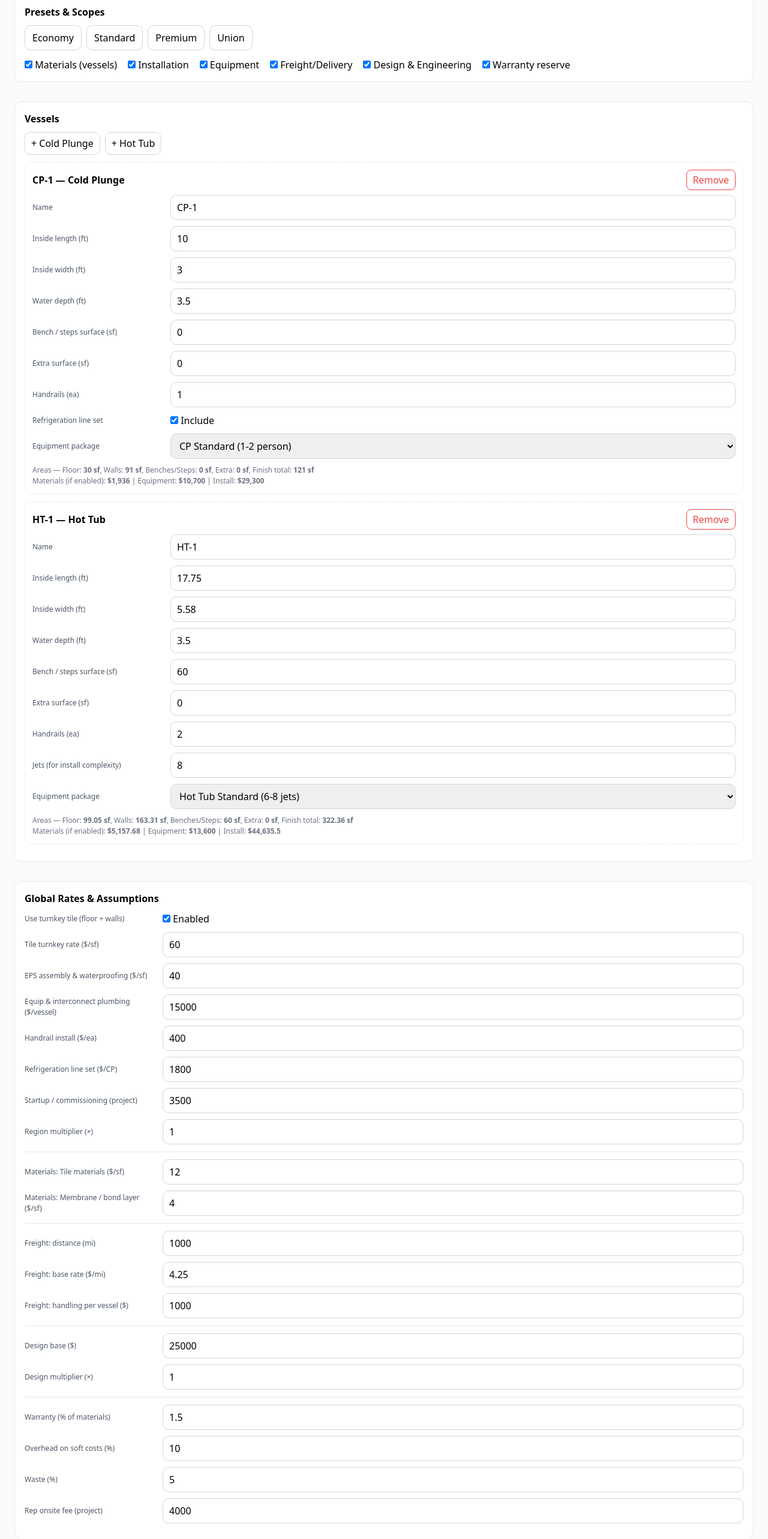
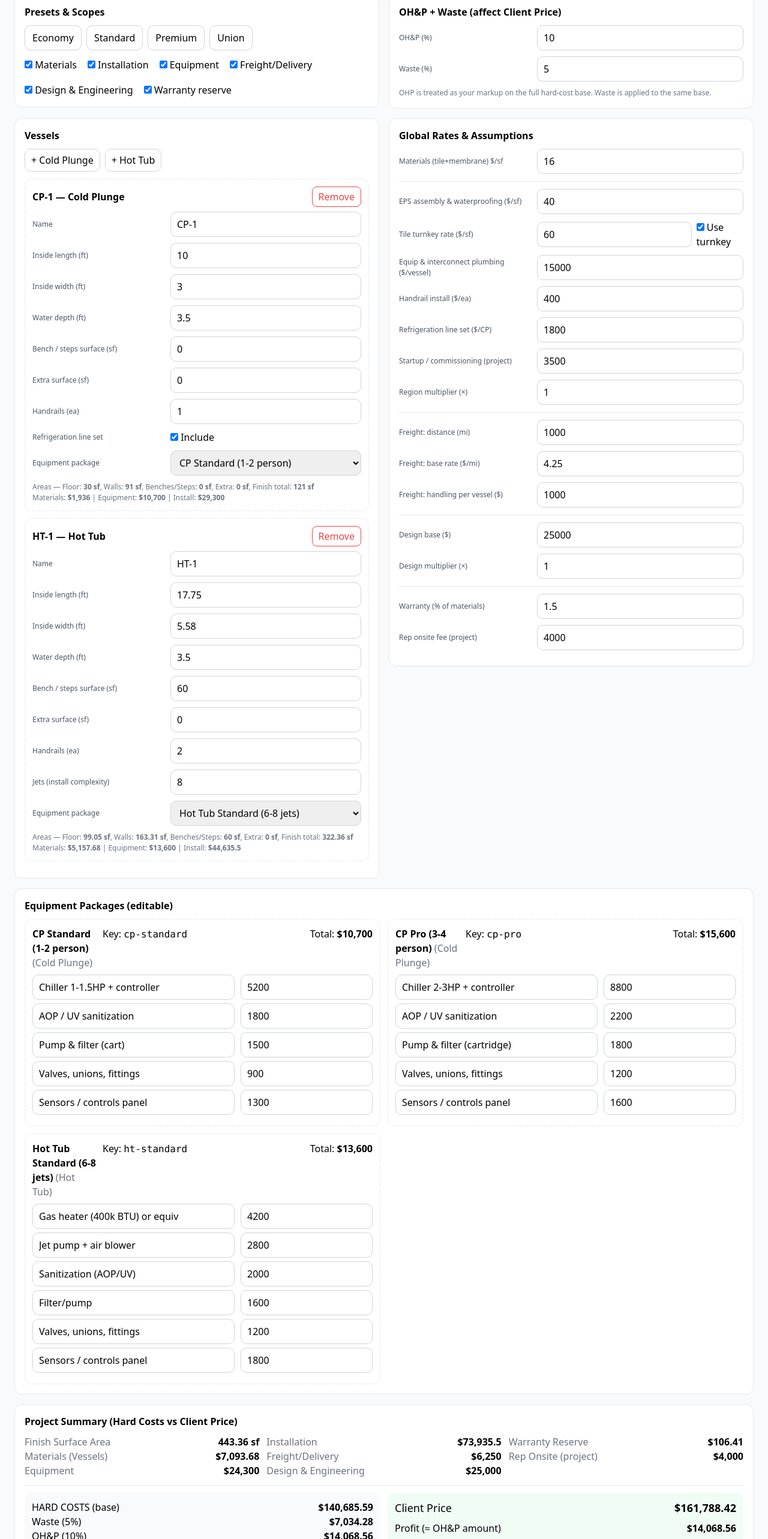
Before and after one commit to brocherrera-dot/Calculator, a React (Vite) app: page / in a window 1280 px wide. Shown: the part 114-2680 px from the top of the page at 60% size. Built offline with nearby package versions, Linux system fonts and the light colour scheme.

Commit message:
Update EpsPoolCalculator.tsx

```diff
--- a/src/components/EpsPoolCalculator.tsx
+++ b/src/components/EpsPoolCalculator.tsx
@@ -20,7 +20,7 @@ interface Vessel {
   extraSf: number;   // any other surfaces you want to add
   handrails: number; // count
   refrigerationLine: boolean; // cold plunge only
-  jets: number;      // hot tub: number of jets (for future install calc)
+  jets: number;      // hot tub: number of jets (install complexity placeholder)
   equipmentPackageKey: string; // key into equipment packages map
 }
 
@@ -34,15 +34,6 @@ interface EquipmentPackage {
   label: string;
   appliesTo: VesselType[];     // which vessel types it fits
   items: EquipmentLineItem[];  // editable line items
-}
-
-interface Scopes {
-  materials: boolean;
-  installation: boolean;
-  equipment: boolean;
-  freight: boolean;
-  designEng: boolean;
-  warranty: boolean;
 }
 
 /** ---------- defaults ---------- */
@@ -86,19 +77,34 @@ const DEFAULT_PACKAGES: EquipmentPackage[] = [
   },
 ];
 
-/** ---------- UI bits ---------- */
+/** ---------- tiny UI bits ---------- */
 const Card: React.FC<{ title?: string }> = ({ title, children }) => (
-  <div style={{ background: "#fff", border: "1px solid #e5e7eb", borderRadius: 12, padding: 16, marginBottom: 16 }}>
+  <div style={{ background: "#fff", border: "1px solid #e5e7eb", borderRadius: 12, padding: 16 }}>
     {title ? <div style={{ fontWeight: 600, marginBottom: 10 }}>{title}</div> : null}
     {children}
   </div>
 );
+
+const GridWrap: React.FC = ({ children }) => (
+  <div
+    style={{
+      display: "grid",
+      gap: 16,
+      gridTemplateColumns: "repeat(auto-fit, minmax(360px, 1fr))",
+      alignItems: "start",
+    }}
+  >
+    {children}
+  </div>
+);
+
 const Row: React.FC<{ label: string }> = ({ label, children }) => (
   <div style={{ display: "grid", gridTemplateColumns: "220px 1fr", alignItems: "center", gap: 10, marginBottom: 10 }}>
     <div style={{ fontSize: 12, color: "#4b5563" }}>{label}</div>
     <div>{children}</div>
   </div>
 );
+
 const Num: React.FC<{ value: number; onChange: (n: number) => void; step?: number }> = ({ value, onChange, step = 1 }) => (
   <input
     type="number"
@@ -111,28 +117,25 @@ const Num: React.FC<{ value: number; onChange: (n: number) => void; step?: numbe
 
 /** ---------- main ---------- */
 export default function EpsPoolCalculator() {
-  /** Project-level scopes */
-  const [scopes, setScopes] = useState<Scopes>({
-    materials: true,
-    installation: true,
-    equipment: true,
-    freight: true,
-    designEng: true,
-    warranty: true,
-  });
+  /** Project-level scopes (Design/Eng is separate from Equipment, as requested) */
+  const [scopeMaterials, setScopeMaterials] = useState(true);
+  const [scopeInstallation, setScopeInstallation] = useState(true);
+  const [scopeEquipment, setScopeEquipment] = useState(true);
+  const [scopeFreight, setScopeFreight] = useState(true);
+  const [scopeDesignEng, setScopeDesignEng] = useState(true);
+  const [scopeWarranty, setScopeWarranty] = useState(true);
 
   /** Global rates & knobs */
-  // Materials (materials-only modelling; turnkey tile is handled in Installation)
-  const [tileMaterialsPerSf, setTileMaterialsPerSf] = useState(12);
-  const [membranePerSf, setMembranePerSf] = useState(4);
+  // SIMPLIFIED: one combined materials rate for tile + membrane + bond ($/sf)
+  const [materialsPerSf, setMaterialsPerSf] = useState(16); // e.g., tile+thinset+grout+membrane
 
   // Installation
-  const [repOnsiteFee, setRepOnsiteFee] = useState(4000);     // per project
-  const [epsWpPerSf, setEpsWpPerSf] = useState(40);           // $/sf EPS assembly + waterproofing
-  const [tileTurnkeyPerSf, setTileTurnkeyPerSf] = useState(60); // $/sf including thinset/grout/materials (floor+walls)
+  const [repOnsiteFee, setRepOnsiteFee] = useState(4000);           // per project
+  const [epsWpPerSf, setEpsWpPerSf] = useState(40);                 // $/sf EPS assembly + waterproofing
+  const [tileTurnkeyPerSf, setTileTurnkeyPerSf] = useState(60);     // $/sf (floor+walls) installed, turnkey
   const [useTileTurnkey, setUseTileTurnkey] = useState(true);
   const [equipPlumbPerVessel, setEquipPlumbPerVessel] = useState(15000); // $/vessel (MEP tie-ins)
-  const [handrailInstallPerEa, setHandrailInstallPerEa] = useState(400); // install per handrail
+  const [handrailInstallPerEa, setHandrailInstallPerEa] = useState(400); // per handrail
   const [refrigLinePerCP, setRefrigLinePerCP] = useState(1800);          // cold plunge only
   const [startupLump, setStartupLump] = useState(3500);                  // per project
   const [regionMult, setRegionMult] = useState(1.0);                     // adjusts install & freight
@@ -149,8 +152,8 @@ export default function EpsPoolCalculator() {
   // Warranty (on materials subtotal only)
   const [warrantyPctOfMaterials, setWarrantyPctOfMaterials] = useState(1.5);
 
-  // Overhead & Waste
-  const [overheadPct, setOverheadPct] = useState(10);
+  // OH&P and Waste
+  const [ohpPct, setOhpPct] = useState(10); // applied to full hard-cost base (your markup)
   const [wastePct, setWastePct] = useState(5);
 
   /** Equipment packages (editable) */
@@ -159,8 +162,8 @@ export default function EpsPoolCalculator() {
   /** Vessels list */
   const mkId = () => Math.random().toString(36).slice(2, 9);
   const [vessels, setVessels] = useState<Vessel[]>([
-    { id: mkId(), type: "Cold Plunge", name: "CP-1", length_ft: 10, width_ft: 3, waterDepth_ft: 3.5, benchSf: 0, extraSf: 0, handrails: 1, refrigerationLine: true, jets: 0, equipmentPackageKey: "cp-standard" },
-    { id: mkId(), type: "Hot Tub", name: "HT-1", length_ft: 17.75, width_ft: 5.58, waterDepth_ft: 3.5, benchSf: 60, extraSf: 0, handrails: 2, refrigerationLine: false, jets: 8, equipmentPackageKey: "ht-standard" },
+    { id: mkId(), type: "Cold Plunge", name: "CP-1", length_ft: 10, width_ft: 3, waterDepth_ft: 3.5, benchSf: 0,  extraSf: 0, handrails: 1, refrigerationLine: true,  jets: 0, equipmentPackageKey: "cp-standard" },
+    { id: mkId(), type: "Hot Tub",     name: "HT-1", length_ft: 17.75, width_ft: 5.58, waterDepth_ft: 3.5, benchSf: 60, extraSf: 0, handrails: 2, refrigerationLine: false, jets: 8, equipmentPackageKey: "ht-standard" },
   ]);
 
   const addVessel = (t: VesselType) => {
@@ -194,21 +197,19 @@ export default function EpsPoolCalculator() {
       const extraSf = clampN(v.extraSf);
       const finishSf = floorSf + wallSf + benchSf + extraSf;
 
-      // Materials (materials-only path)
-      const perSfMaterials = clampN(tileMaterialsPerSf) + clampN(membranePerSf);
-      const materialsSubtotal = scopes.materials ? perSfMaterials * finishSf : 0;
+      // Materials (single combined $/sf)
+      const materialsSubtotal = scopeMaterials ? clampN(materialsPerSf) * finishSf : 0;
 
       // Equipment package
       const pkg = packages.find(p => p.key === v.equipmentPackageKey && p.appliesTo.includes(v.type));
-      const equipmentSubtotal = scopes.equipment && pkg ? pkg.items.reduce((s, it) => s + clampN(it.cost), 0) : 0;
+      const equipmentSubtotal = scopeEquipment && pkg ? pkg.items.reduce((s, it) => s + clampN(it.cost), 0) : 0;
 
       // Installation
       let install = 0;
-      if (scopes.installation) {
-        // EPS assembly + waterproofing (all finish surfaces)
-        install += clampN(epsWpPerSf) * finishSf;
+      if (scopeInstallation) {
+        install += clampN(epsWpPerSf) * finishSf; // EPS assembly + waterproofing (all finish area)
 
-        // Tile turnkey (floor + walls only, benches optional depending on design)
+        // Tile turnkey (floor + walls only)
         if (useTileTurnkey) {
           install += clampN(tileTurnkeyPerSf) * (floorSf + wallSf);
         }
@@ -224,7 +225,7 @@ export default function EpsPoolCalculator() {
           install += clampN(refrigLinePerCP);
         }
 
-        // Jet complexity placeholder (hot tub): +$100 per jet beyond 6, just as a simple scalar
+        // Jet complexity placeholder (hot tub): +$100 per jet beyond 6
         if (v.type === "Hot Tub" && v.jets > 6) {
           install += (v.jets - 6) * 100;
         }
@@ -241,8 +242,8 @@ export default function EpsPoolCalculator() {
       };
     });
   }, [
-    vessels, scopes.materials, scopes.equipment, scopes.installation,
-    tileMaterialsPerSf, membranePerSf,
+    vessels, scopeMaterials, scopeEquipment, scopeInstallation,
+    materialsPerSf,
     epsWpPerSf, useTileTurnkey, tileTurnkeyPerSf,
     equipPlumbPerVessel, handrailInstallPerEa, refrigLinePerCP, regionMult,
     packages,
@@ -253,29 +254,44 @@ export default function EpsPoolCalculator() {
     const finishSfTotal = vesselCalcs.reduce((s, c) => s + c.areas.finishSf, 0);
 
     const materialsSubtotal = vesselCalcs.reduce((s, c) => s + c.materialsSubtotal, 0);
+
     const equipmentSubtotal = vesselCalcs.reduce((s, c) => s + c.equipmentSubtotal, 0);
+
     const installSubtotal   = vesselCalcs.reduce((s, c) => s + c.installSubtotal, 0);
 
-    // Freight
-    const freightTotal = scopes.freight
+    const freightTotal = scopeFreight
       ? (clampN(miles) * clampN(dollarsPerMile) + vessels.length * clampN(handlingPerVessel)) * clampN(regionMult)
       : 0;
 
-    // Design & Engineering
-    const designEngineering = scopes.designEng ? clampN(designBase) * clampN(designMult) : 0;
+    const designEngineering = scopeDesignEng ? clampN(designBase) * clampN(designMult) : 0;
 
-    // Warranty on materials only
-    const warrantyReserve = scopes.warranty ? materialsSubtotal * (clampN(warrantyPctOfMaterials) / 100) : 0;
+    const warrantyReserve = scopeWarranty ? materialsSubtotal * (clampN(warrantyPctOfMaterials) / 100) : 0;
 
-    // Soft costs (non-materials)
-    const softCosts = freightTotal + installSubtotal + equipmentSubtotal + designEngineering + warrantyReserve;
+    // HARD COSTS (your cost basis before OH&P & Waste)
+    const hardCostsBase =
+      materialsSubtotal +
+      equipmentSubtotal +
+      installSubtotal +
+      freightTotal +
+      designEngineering +
+      warrantyReserve +
+      (scopeInstallation ? clampN(repOnsiteFee) * 1 : 0); // project-level rep fee
 
-    // Overhead on soft costs
-    const overhead = softCosts * (clampN(overheadPct) / 100);
+    // Waste applied to hard costs base
+    const wasteAmount = hardCostsBase * (clampN(wastePct) / 100);
 
-    const subtotalPreWaste = materialsSubtotal + softCosts + overhead;
-    const totalWithWaste   = subtotalPreWaste * (1 + clampN(wastePct) / 100);
-    const effectivePerSf   = finishSfTotal > 0 ? totalWithWaste / finishSfTotal : 0;
+    // OHP (your markup) applied to hard costs base
+    const ohpAmount = hardCostsBase * (clampN(ohpPct) / 100);
+
+    // Client price
+    const clientPrice = hardCostsBase + wasteAmount + ohpAmount;
+
+    // Profit proxy = OHP amount (since OHP includes your profit & overhead)
+    const profit = ohpAmount;
+    const grossMarginPct = clientPrice > 0 ? (profit / clientPrice) * 100 : 0;
+
+    // Effective $/sf (based on client price)
+    const effectivePerSf = finishSfTotal > 0 ? clientPrice / finishSfTotal : 0;
 
     return {
       finishSfTotal,
@@ -285,18 +301,24 @@ export default function EpsPoolCalculator() {
       freightTotal,
       designEngineering,
       warrantyReserve,
-      overhead,
-      subtotalPreWaste,
-      totalWithWaste,
+      repOnsiteFee,
+      hardCostsBase,
+      wasteAmount,
+      ohpAmount,
+      clientPrice,
+      profit,
+      grossMarginPct,
       effectivePerSf,
     };
   }, [
-    vesselCalcs, scopes.freight, scopes.designEng, scopes.warranty,
-    miles, dollarsPerMile, handlingPerVessel, regionMult,
-    designBase, designMult, warrantyPctOfMaterials, overheadPct, wastePct, vessels.length,
+    vesselCalcs,
+    scopeFreight, miles, dollarsPerMile, handlingPerVessel, regionMult,
+    scopeDesignEng, designBase, designMult,
+    scopeWarranty, warrantyPctOfMaterials,
+    repOnsiteFee, wastePct, ohpPct, vessels.length,
   ]);
 
-  /** ---- Presets (affect rates only, not geometry) ---- */
+  /** ---- Presets (affect rates only) ---- */
   const applyPreset = (p: "Economy" | "Standard" | "Premium" | "Union") => {
     if (p === "Economy") {
       setRegionMult(0.95);
@@ -309,7 +331,7 @@ export default function EpsPoolCalculator() {
       setRefrigLinePerCP(1400);
       setStartupLump(2500);
       setDesignMult(0.9);
-      setOverheadPct(8);
+      setOhpPct(8);
     } else if (p === "Standard") {
       setRegionMult(1.0);
       setDollarsPerMile(4.25);
@@ -321,7 +343,7 @@ export default function EpsPoolCalculator() {
       setRefrigLinePerCP(1800);
       setStartupLump(3500);
       setDesignMult(1.0);
-      setOverheadPct(10);
+      setOhpPct(10);
     } else if (p === "Premium") {
       setRegionMult(1.15);
       setDollarsPerMile(5.0);
@@ -333,7 +355,7 @@ export default function EpsPoolCalculator() {
       setRefrigLinePerCP(2400);
       setStartupLump(4500);
       setDesignMult(1.2);
-      setOverheadPct(12);
+      setOhpPct(12);
     } else {
       setRegionMult(1.25);
       setDollarsPerMile(5.25);
@@ -345,13 +367,15 @@ export default function EpsPoolCalculator() {
       setRefrigLinePerCP(2600);
       setStartupLump(5200);
       setDesignMult(1.25);
-      setOverheadPct(15);
+      setOhpPct(15);
     }
   };
 
+  /** ---------- UI ---------- */
   return (
     <div style={{ display: "grid", gap: 16 }}>
-      {/* Presets & Scopes */}
+      {/* Top controls in columns */}
+      <GridWrap>
         <Card title="Presets & Scopes">
           <div style={{ display: "flex", gap: 8, flexWrap: "wrap", marginBottom: 12 }}>
             {(["Economy", "Standard", "Premium", "Union"] as const).map((p) => (
@@ -361,26 +385,26 @@ export default function EpsPoolCalculator() {
             ))}
           </div>
           <div style={{ display: "flex", gap: 18, flexWrap: "wrap" }}>
-          {([
-            ["materials", "Materials (vessels)"],
-            ["installation", "Installation"],
-            ["equipment", "Equipment"],
-            ["freight", "Freight/Delivery"],
-            ["designEng", "Design & Engineering"],
-            ["warranty", "Warranty reserve"],
-          ] as const).map(([key, label]) => (
-            <label key={key}>
-              <input
-                type="checkbox"
-                checked={(scopes as any)[key]}
-                onChange={(e) => setScopes((s) => ({ ...s, [key]: e.target.checked }))}
-              />{" "}
-              {label}
-            </label>
-          ))}
+            <label><input type="checkbox" checked={scopeMaterials}   onChange={e=>setScopeMaterials(e.target.checked)} /> Materials</label>
+            <label><input type="checkbox" checked={scopeInstallation} onChange={e=>setScopeInstallation(e.target.checked)} /> Installation</label>
+            <label><input type="checkbox" checked={scopeEquipment}    onChange={e=>setScopeEquipment(e.target.checked)} /> Equipment</label>
+            <label><input type="checkbox" checked={scopeFreight}      onChange={e=>setScopeFreight(e.target.checked)} /> Freight/Delivery</label>
+            <label><input type="checkbox" checked={scopeDesignEng}    onChange={e=>setScopeDesignEng(e.target.checked)} /> Design & Engineering</label>
+            <label><input type="checkbox" checked={scopeWarranty}     onChange={e=>setScopeWarranty(e.target.checked)} /> Warranty reserve</label>
           </div>
         </Card>
 
+        <Card title="OH&P + Waste (affect Client Price)">
+          <Row label="OH&P (%)"><Num value={ohpPct} onChange={setOhpPct} step={0.5} /></Row>
+          <Row label="Waste (%)"><Num value={wastePct} onChange={setWastePct} step={0.5} /></Row>
+          <div style={{ fontSize: 12, color: "#6b7280", marginTop: 6 }}>
+            OHP is treated as your markup on the full hard-cost base. Waste is applied to the same base.
+          </div>
+        </Card>
+      </GridWrap>
+
+      {/* Vessels panel and global rates side-by-side */}
+      <GridWrap>
         {/* Vessels */}
         <Card title="Vessels">
           <div style={{ display: "flex", gap: 8, marginBottom: 12 }}>
@@ -414,7 +438,7 @@ export default function EpsPoolCalculator() {
                   </Row>
                 )}
                 {v.type === "Hot Tub" && (
-                <Row label="Jets (for install complexity)">
+                  <Row label="Jets (install complexity)">
                     <Num value={v.jets} onChange={n => updateVessel(v.id, { jets: n })} />
                   </Row>
                 )}
@@ -434,30 +458,32 @@ export default function EpsPoolCalculator() {
                 {/* Readout */}
                 <div style={{ marginTop: 10, fontSize: 12, color: "#6b7280" }}>
                   <div>Areas — Floor: <b>{fmt(calc.areas.floorSf)} sf</b>, Walls: <b>{fmt(calc.areas.wallSf)} sf</b>, Benches/Steps: <b>{fmt(calc.areas.benchSf)} sf</b>, Extra: <b>{fmt(calc.areas.extraSf)} sf</b>, Finish total: <b>{fmt(calc.areas.finishSf)} sf</b></div>
-                <div>Materials (if enabled): <b>${fmt(calc.materialsSubtotal)}</b> | Equipment: <b>${fmt(calc.equipmentSubtotal)}</b> | Install: <b>${fmt(calc.installSubtotal)}</b></div>
+                  <div>Materials: <b>${fmt(calc.materialsSubtotal)}</b> | Equipment: <b>${fmt(calc.equipmentSubtotal)}</b> | Install: <b>${fmt(calc.installSubtotal)}</b></div>
                 </div>
               </div>
             );
           })}
         </Card>
 
-      {/* Global Rates */}
+        {/* Global Rates & Freight/Design */}
         <Card title="Global Rates & Assumptions">
-        <Row label="Use turnkey tile (floor + walls)">
-          <label><input type="checkbox" checked={useTileTurnkey} onChange={e => setUseTileTurnkey(e.target.checked)} /> Enabled</label>
+          {/* Materials simplified to single line item */}
+          <Row label="Materials (tile+membrane) $/sf"><Num value={materialsPerSf} onChange={setMaterialsPerSf} /></Row>
+
+          <div style={{ height: 1, background: "#e5e7eb", margin: "12px 0" }} />
+
+          <Row label="EPS assembly & waterproofing ($/sf)"><Num value={epsWpPerSf} onChange={setEpsWpPerSf} /></Row>
+          <Row label="Tile turnkey rate ($/sf)">
+            <div style={{ display: "flex", gap: 8, alignItems: "center" }}>
+              <Num value={tileTurnkeyPerSf} onChange={setTileTurnkeyPerSf} />
+              <label><input type="checkbox" checked={useTileTurnkey} onChange={e => setUseTileTurnkey(e.target.checked)} /> Use turnkey</label>
+            </div>
           </Row>
-        <Row label="Tile turnkey rate ($/sf)"><Num value={tileTurnkeyPerSf} onChange={setTileTurnkeyPerSf} /></Row>
-        <Row label="EPS assembly & waterproofing ($/sf)"><Num value={epsWpPerSf} onChange={setEpsWpPerSf} /></Row>
           <Row label="Equip & interconnect plumbing ($/vessel)"><Num value={equipPlumbPerVessel} onChange={setEquipPlumbPerVessel} /></Row>
           <Row label="Handrail install ($/ea)"><Num value={handrailInstallPerEa} onChange={setHandrailInstallPerEa} /></Row>
           <Row label="Refrigeration line set ($/CP)"><Num value={refrigLinePerCP} onChange={setRefrigLinePerCP} /></Row>
           <Row label="Startup / commissioning (project)"><Num value={startupLump} onChange={setStartupLump} /></Row>
           <Row label="Region multiplier (×)"><Num value={regionMult} onChange={setRegionMult} step={0.01} /></Row>
-
-        <div style={{ height: 1, background: "#e5e7eb", margin: "12px 0" }} />
-
-        <Row label="Materials: Tile materials ($/sf)"><Num value={tileMaterialsPerSf} onChange={setTileMaterialsPerSf} /></Row>
-        <Row label="Materials: Membrane / bond layer ($/sf)"><Num value={membranePerSf} onChange={setMembranePerSf} /></Row>
 
           <div style={{ height: 1, background: "#e5e7eb", margin: "12px 0" }} />
 
@@ -473,15 +499,15 @@ export default function EpsPoolCalculator() {
           <div style={{ height: 1, background: "#e5e7eb", margin: "12px 0" }} />
 
           <Row label="Warranty (% of materials)"><Num value={warrantyPctOfMaterials} onChange={setWarrantyPctOfMaterials} step={0.1} /></Row>
-        <Row label="Overhead on soft costs (%)"><Num value={overheadPct} onChange={setOverheadPct} step={0.5} /></Row>
-        <Row label="Waste (%)"><Num value={wastePct} onChange={setWastePct} step={0.5} /></Row>
           <Row label="Rep onsite fee (project)"><Num value={repOnsiteFee} onChange={setRepOnsiteFee} /></Row>
         </Card>
+      </GridWrap>
 
-      {/* Equipment Packages (edit) */}
+      {/* Equipment Packages editor spans full width */}
       <Card title="Equipment Packages (editable)">
+        <div style={{ display: "grid", gap: 12, gridTemplateColumns: "repeat(auto-fit, minmax(420px, 1fr))" }}>
           {packages.map((p, i) => (
-          <div key={p.key} style={{ border: "1px dashed #e5e7eb", borderRadius: 12, padding: 12, marginBottom: 12 }}>
+            <div key={p.key} style={{ border: "1px dashed #e5e7eb", borderRadius: 12, padding: 12 }}>
               <div style={{ display: "grid", gridTemplateColumns: "1fr 220px 220px", gap: 10, marginBottom: 8 }}>
                 <div><b>{p.label}</b> <span style={{ color: "#6b7280" }}>({p.appliesTo.join(" / ")})</span></div>
                 <div>Key: <code>{p.key}</code></div>
@@ -512,11 +538,12 @@ export default function EpsPoolCalculator() {
               ))}
             </div>
           ))}
+        </div>
       </Card>
 
-      {/* Project Summary */}
-      <Card title="Project Summary">
-        <div style={{ display: "grid", gridTemplateColumns: "repeat(3, minmax(0,1fr))", gap: 12 }}>
+      {/* PROJECT SUMMARY — Hard Costs vs Client Cost */}
+      <Card title="Project Summary (Hard Costs vs Client Price)">
+        <div style={{ display: "grid", gridTemplateColumns: "repeat(auto-fit, minmax(280px, 1fr))", gap: 12 }}>
           <div>
             <div style={{ display: "flex", justifyContent: "space-between" }}><span style={{ color: "#6b7280" }}>Finish Surface Area</span><b>{fmt(project.finishSfTotal)} sf</b></div>
             <div style={{ display: "flex", justifyContent: "space-between" }}><span style={{ color: "#6b7280" }}>Materials (Vessels)</span><b>${fmt(project.materialsSubtotal)}</b></div>
@@ -529,16 +556,32 @@ export default function EpsPoolCalculator() {
           </div>
           <div>
             <div style={{ display: "flex", justifyContent: "space-between" }}><span style={{ color: "#6b7280" }}>Warranty Reserve</span><b>${fmt(project.warrantyReserve)}</b></div>
-            <div style={{ display: "flex", justifyContent: "space-between" }}><span style={{ color: "#6b7280" }}>Overhead on Soft Costs</span><b>${fmt(project.overhead)}</b></div>
-            <div style={{ display: "flex", justifyContent: "space-between", borderTop: "1px solid #e5e7eb", paddingTop: 8, marginTop: 4 }}>
-              <span style={{ color: "#6b7280" }}>Effective $/sf</span><b>${fmt(project.effectivePerSf)}</b>
-            </div>
+            <div style={{ display: "flex", justifyContent: "space-between" }}><span style={{ color: "#6b7280" }}>Rep Onsite (project)</span><b>${fmt(project.repOnsiteFee)}</b></div>
           </div>
         </div>
 
-        <div style={{ marginTop: 12, display: "flex", justifyContent: "space-between", fontSize: 18 }}>
-          <span>Grand Total</span>
-          <span><b>${fmt(project.totalWithWaste)}</b></span>
+        <div style={{ height: 1, background: "#e5e7eb", margin: "12px 0" }} />
+
+        <div style={{ display: "grid", gridTemplateColumns: "repeat(auto-fit, minmax(280px, 1fr))", gap: 12 }}>
+          <div style={{ background: "#f9fafb", borderRadius: 10, padding: 12 }}>
+            <div style={{ display: "flex", justifyContent: "space-between" }}><span>HARD COSTS (base)</span><b>${fmt(project.hardCostsBase)}</b></div>
+            <div style={{ display: "flex", justifyContent: "space-between" }}><span>Waste ({fmt(wastePct)}%)</span><b>${fmt(project.wasteAmount)}</b></div>
+            <div style={{ display: "flex", justifyContent: "space-between" }}><span>OH&P ({fmt(ohpPct)}%)</span><b>${fmt(project.ohpAmount)}</b></div>
+          </div>
+          <div style={{ background: "#f0fdf4", borderRadius: 10, padding: 12 }}>
+            <div style={{ display: "flex", justifyContent: "space-between", fontSize: 18 }}>
+              <span>Client Price</span><b>${fmt(project.clientPrice)}</b>
+            </div>
+            <div style={{ display: "flex", justifyContent: "space-between", marginTop: 8 }}>
+              <span>Profit (≈ OH&P amount)</span><b>${fmt(project.profit)}</b>
+            </div>
+            <div style={{ display: "flex", justifyContent: "space-between" }}>
+              <span>Gross Margin</span><b>{fmt(project.grossMarginPct)}%</b>
+            </div>
+            <div style={{ display: "flex", justifyContent: "space-between", marginTop: 8 }}>
+              <span>Effective $/sf (client)</span><b>${fmt(project.effectivePerSf)}</b>
+            </div>
+          </div>
         </div>
       </Card>
     </div>
```
Lines whose indentation alone changed are shown as unchanged.
